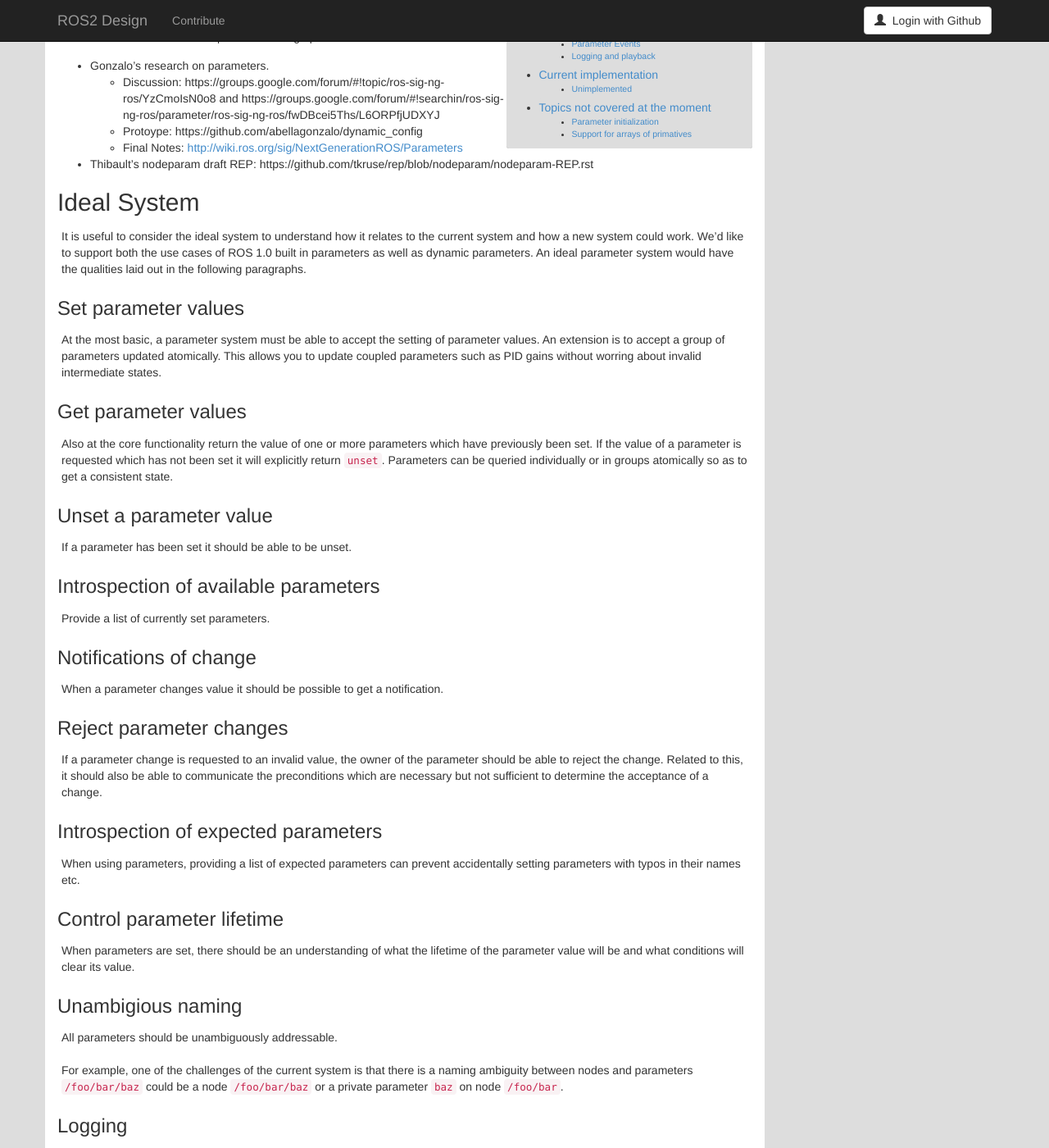
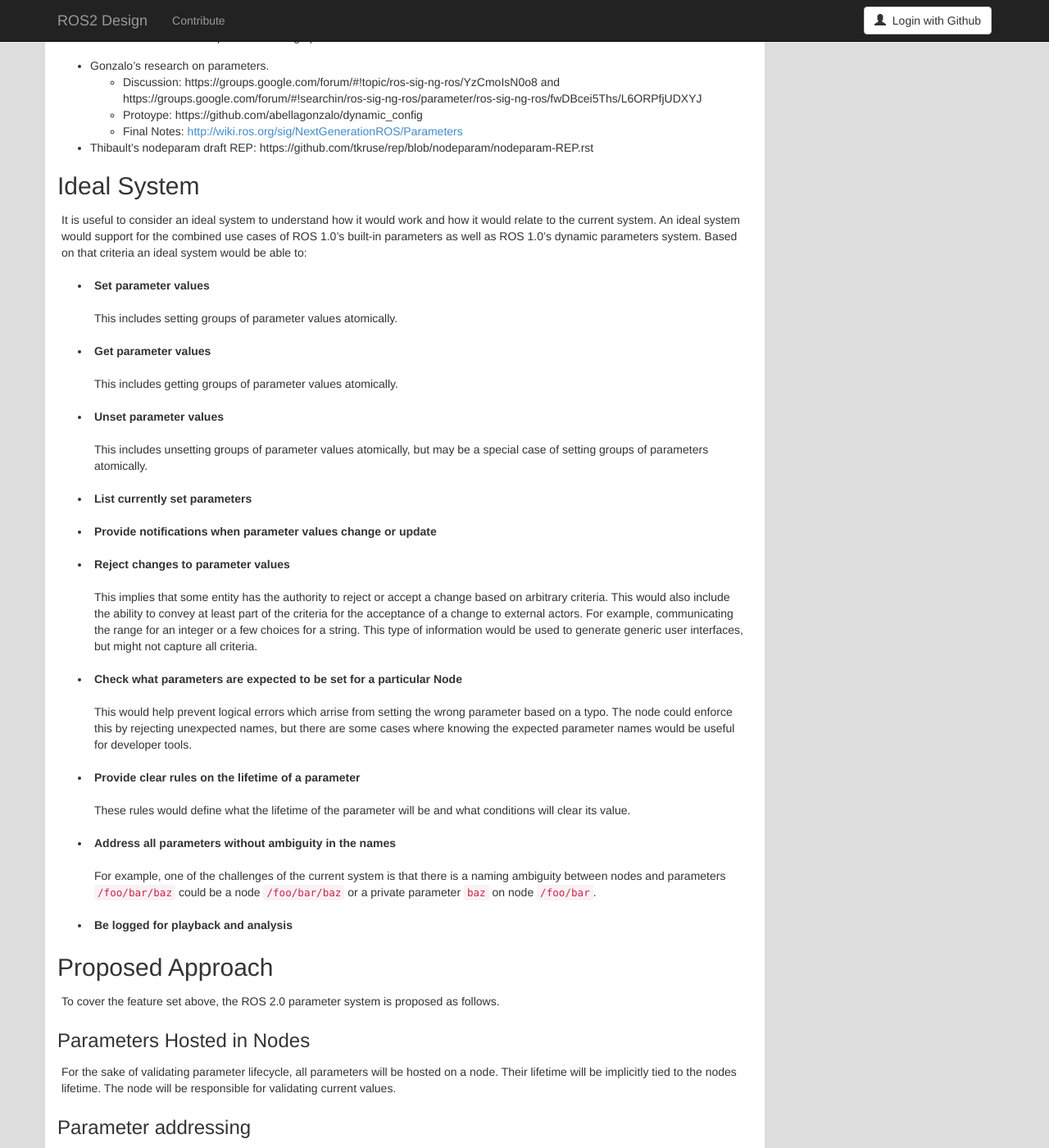
Before and after one commit to ros2/design, a Jekyll site: the page built from articles/055_ros_parameter_design.md, in a window 1280 px wide and 1400 px high, scrolled down 435 px. Shown: the whole window at 82% size. Built offline with Jekyll 4.4.1, drawn with Linux system fonts in a browser that asks for light colours; nearby versions of some CDN libraries; some of the changed text lies outside the part shown.

Commit message:
reworked the ideal system section to be more concise, have less of an impact on the TOC

```diff
--- a/articles/055_ros_parameter_design.md
+++ b/articles/055_ros_parameter_design.md
@@ -40,57 +40,47 @@
 
 ## Ideal System
 
-It is useful to consider the ideal system to understand how it relates to the current system and how a new system could work.
-We'd like to support both the use cases of ROS 1.0 built in parameters as well as dynamic parameters.
-An ideal parameter system would have the qualities laid out in the following paragraphs.
+It is useful to consider an ideal system to understand how it would work and how it would relate to the current system.
+An ideal system would support for the combined use cases of ROS 1.0's built-in parameters as well as ROS 1.0's dynamic parameters system.
+Based on that criteria an ideal system would be able to:
 
-### Set parameter values
+- **Set parameter values**
 
-At the most basic, a parameter system must be able to accept the setting of parameter values.
-An extension is to accept a group of parameters updated atomically.
-This allows you to update coupled parameters such as PID gains without worring about invalid intermediate states.
+    This includes setting groups of parameter values atomically.
 
-### Get parameter values
+- **Get parameter values**
 
-Also at the core functionality return the value of one or more parameters which have previously been set.
-If the value of a parameter is requested which has not been set it will explicitly return `unset`.
-Parameters can be queried individually or in groups atomically so as to get a consistent state.
+    This includes getting groups of parameter values atomically.
 
-### Unset a parameter value
+- **Unset parameter values**
 
-If a parameter has been set it should be able to be unset.
+    This includes unsetting groups of parameter values atomically, but may be a special case of setting groups of parameters atomically.
 
-### Introspection of available parameters
+- **List currently set parameters**
 
-Provide a list of currently set parameters.
+- **Provide notifications when parameter values change or update**
 
-### Notifications of change
+- **Reject changes to parameter values**
 
-When a parameter changes value it should be possible to get a notification.
+    This implies that some entity has the authority to reject or accept a change based on arbitrary criteria.
+    This would also include the ability to convey at least part of the criteria for the acceptance of a change to external actors.
+    For example, communicating the range for an integer or a few choices for a string.
+    This type of information would be used to generate generic user interfaces, but might not capture all criteria.
 
-### Reject parameter changes
+- **Check what parameters are expected to be set for a particular Node**
 
-If a parameter change is requested to an invalid value, the owner of the parameter should be able to reject the change.
-Related to this, it should also be able to communicate the preconditions which are necessary but not sufficient to determine the acceptance of a change.
+    This would help prevent logical errors which arrise from setting the wrong parameter based on a typo.
+    The node could enforce this by rejecting unexpected names, but there are some cases where knowing the expected parameter names would be useful for developer tools.
 
-### Introspection of expected parameters
+- **Provide clear rules on the lifetime of a parameter**
 
-When using parameters, providing a list of expected parameters can prevent accidentally setting parameters with typos in their names etc.
+    These rules would define what the lifetime of the parameter will be and what conditions will clear its value.
 
-### Control parameter lifetime
+- **Address all parameters without ambiguity in the names**
 
-When parameters are set, there should be an understanding of what the lifetime of the parameter value will be and what conditions will clear its value.
+    For example, one of the challenges of the current system is that there is a naming ambiguity between nodes and parameters `/foo/bar/baz` could be a node `/foo/bar/baz` or a private parameter `baz` on node `/foo/bar`.
 
-### Unambigious naming
-
-All parameters should be unambiguously addressable.
-
-For example, one of the challenges of the current system is that there is a naming ambiguity between nodes and parameters `/foo/bar/baz` could be a node `/foo/bar/baz` or a private parameter `baz` on node `/foo/bar`.
-
-### Logging
-
-All changes to parameters should be loggable.
-And when playing back a log file the parameter changes should be able to be re-requested by the log playback.
+- **Be logged for playback and analysis**
 
 ## Proposed Approach
 
```
